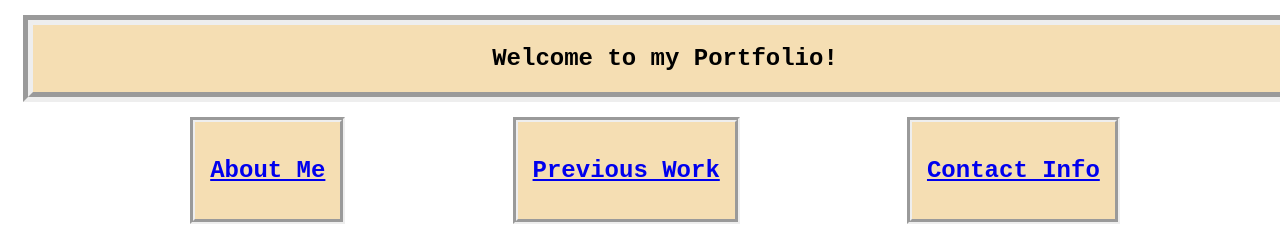
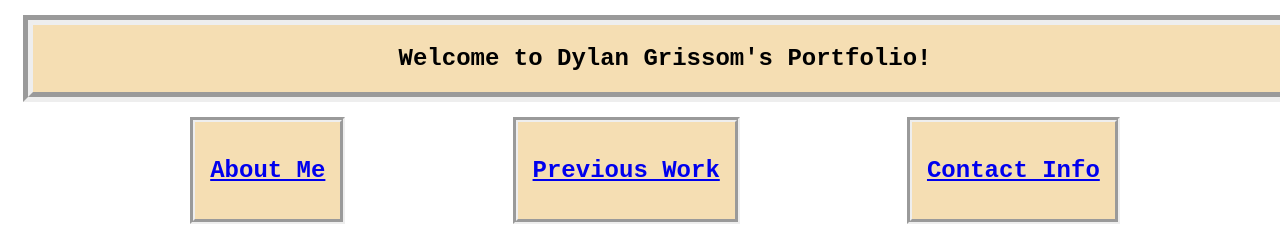
Before and after one commit to Gr1ssom/Grissom-Portfolio-Final, a plain HTML site: page index.html in a window 1280 px wide. Shown: the top 251 px of the page. Drawn offline with Linux system fonts and the light colour scheme.

Commit message:
actual final push

```diff
--- a/index.html
+++ b/index.html
@@ -1,13 +1,13 @@
 <html lang="en">
 <head>
 <meta charset="utf-8">
-<title>Portfolio</title>
+<title>Grissom Portfolio</title>
 <meta name="Dylan Grissom's Portfolio" content="Contains about-me, contact info, and previous work.">
 <link rel="stylesheet" type="text/css" href="./Assets/style.css">
 </head>
 
 <section class="header-card">
-    <h1>Welcome to my Portfolio!</h1>
+    <h1>Welcome to Dylan Grissom's Portfolio!</h1>
 
 </section>
 
```
